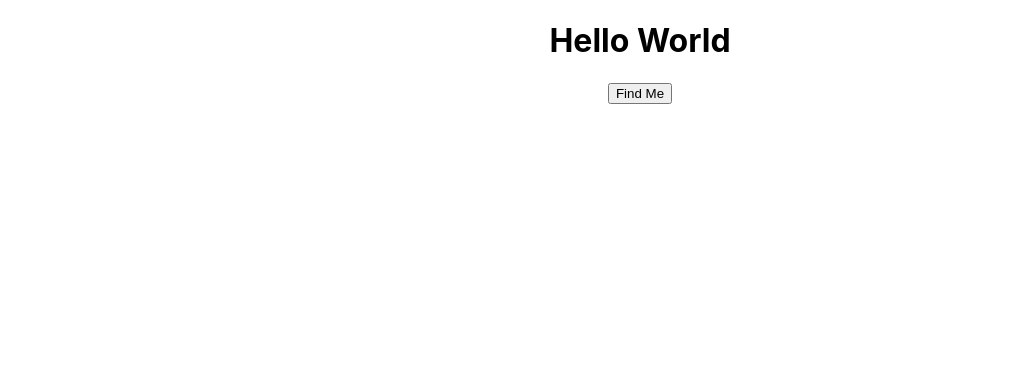
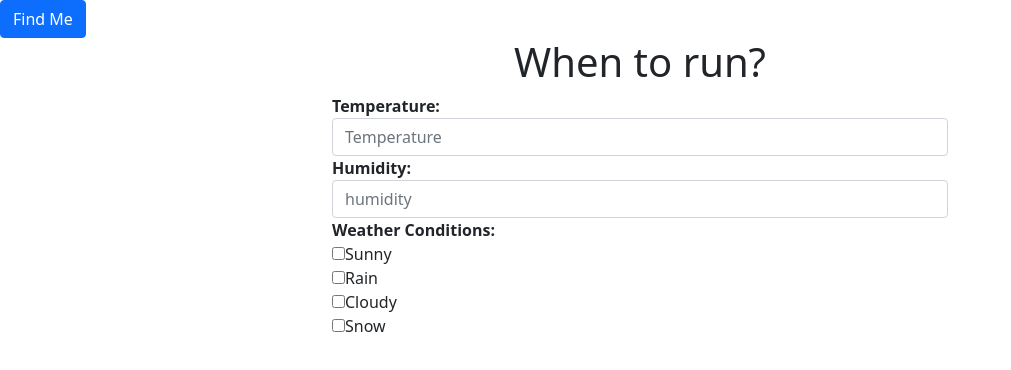
Before and after one commit to lmnicholls/hackathon, a React (Create React App) app: page / in a window 1280 px wide. Shown: the top 370 px of the page, without its empty margins (0-1011 px from the left). Built offline with nearby package versions, Linux system fonts and the light colour scheme.

Commit message:
basic structure of main form

```diff
--- a/src/App.css
+++ b/src/App.css
@@ -1,38 +1,7 @@
-.App {
+.location {
   text-align: center;
 }
 
-.App-logo {
-  height: 40vmin;
-  pointer-events: none;
+.header {
+  text-align: center;
 }
-
-@media (prefers-reduced-motion: no-preference) {
-  .App-logo {
-    animation: App-logo-spin infinite 20s linear;
-  }
-}
-
-.App-header {
-  background-color: #282c34;
-  min-height: 100vh;
-  display: flex;
-  flex-direction: column;
-  align-items: center;
-  justify-content: center;
-  font-size: calc(10px + 2vmin);
-  color: white;
-}
-
-.App-link {
-  color: #61dafb;
-}
-
-@keyframes App-logo-spin {
-  from {
-    transform: rotate(0deg);
-  }
-  to {
-    transform: rotate(360deg);
-  }
-}
--- a/src/App.js
+++ b/src/App.js
@@ -2,6 +2,11 @@ import "./App.css";
 import React from "react";
 import { getLocation } from "./actions";
 import { useDispatch } from "react-redux";
+//style
+import "bootstrap/dist/css/bootstrap.min.css";
+import "./App.css";
+//components
+import Form from "./components/Form";
 
 function App() {
   const dispatch = useDispatch();
@@ -22,14 +27,14 @@ function App() {
 
   return (
     <div className="App">
-      <h1>Hello World</h1>
       <button
-        className="btn btn-primary col-auto"
+        className="btn btn-primary col-auto location"
         type="submit"
         onClick={(e) => findByGeolocation(e)}
       >
         Find Me
       </button>
+      <Form />
     </div>
   );
 }
--- /dev/null
+++ b/src/components/Form.js
@@ -0,0 +1,79 @@
+import React, { useState } from "react";
+
+const Form = () => {
+  const [temp, setTemp] = useState("");
+  const [humidity, setHumidity] = useState("");
+
+  //weather condition local state?
+
+  return (
+    <div className="container-fluid">
+      <div className="row">
+        <div className="col-md-6 offset-3">
+          <h1 className="header">When to run?</h1>
+          <form>
+            <div className="form-group">
+              <label for="temperature" className="label">
+                <strong>Temperature:</strong>
+              </label>
+              <input
+                type="text"
+                className="form-control"
+                placeholder="Temperature"
+                required
+                value={temp}
+                onChange={(e) => setTemp(e.target.value)}
+              ></input>
+            </div>
+
+            <div className="form-group">
+              <label for="humidity" className="label">
+                <strong>Humidity:</strong>
+              </label>
+              <input
+                type="text"
+                className="form-control"
+                placeholder="humidity"
+                value={humidity}
+                required
+                onChange={(e) => setHumidity(e.target.value)}
+              ></input>
+            </div>
+
+            <div className="form-group">
+              <label className="label">
+                <strong>Weather Conditions:</strong>
+              </label>
+              <div class="checkbox">
+                <label>
+                  <input type="checkbox"></input>
+                  Sunny
+                </label>
+              </div>
+              <div className="checkbox">
+                <label>
+                  <input type="checkbox"></input>
+                  Rain
+                </label>
+              </div>
+              <div className="checkbox">
+                <label>
+                  <input type="checkbox"></input>
+                  Cloudy
+                </label>
+              </div>
+              <div className="checkbox">
+                <label>
+                  <input type="checkbox"></input>
+                  Snow
+                </label>
+              </div>
+            </div>
+          </form>
+        </div>
+      </div>
+    </div>
+  );
+};
+
+export default Form;
--- a/src/index.js
+++ b/src/index.js
@@ -6,6 +6,7 @@ import { createStore, applyMiddleware } from "redux";
 import { composeWithDevTools } from "redux-devtools-extension";
 import promise from "redux-promise";
 import App from "./App";
+//style
 
 const store = createStore(
   // reducers,
```
